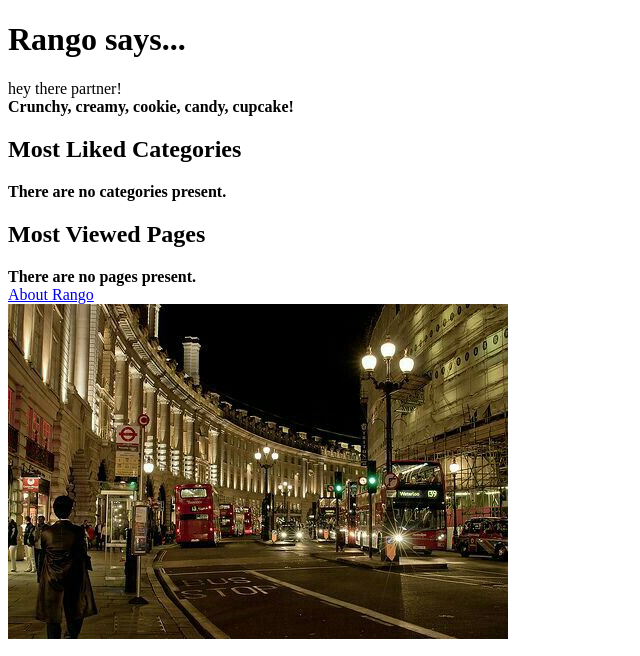
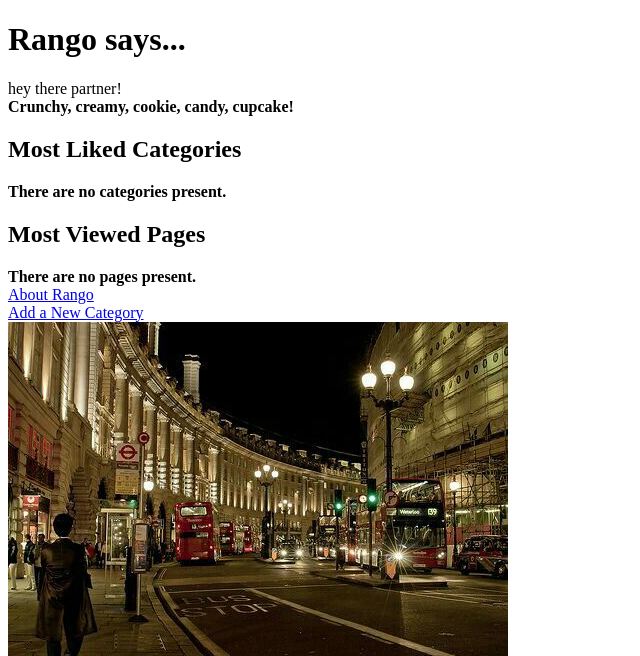
Before and after one commit to phoenixNels/tango_with_django_project, a Django app: page / in a window 1280 px wide. Shown: the top 656 px of the page, without its empty margins (0-640 px from the left). Run offline with Django 3.2, Linux system fonts and the light colour scheme; data that the repository does not hold is empty.

Commit message:
Chapter 7 no excercises

```diff
--- a/rango/urls.py
+++ b/rango/urls.py
@@ -7,4 +7,5 @@ urlpatterns = [
     path('about/', views.about, name='about'),
     path('category/<slug:category_name_slug>/',
          views.show_category, name='show_category'),
+    path('add_category/', views.add_category, name='add_category'),
 ]
--- a/rango/views.py
+++ b/rango/views.py
@@ -2,6 +2,12 @@ from django.shortcuts import render
 from django.http import HttpResponse
 from rango.models import Category
 from rango.models import Page
+from rango.forms import CategoryForm
+from django.shortcuts import redirect
+from rango.forms import PageForm
+from django.shortcuts import redirect
+from django.urls import reverse
+
 
 def index(request):
     category_list = Category.objects.order_by('-likes')[:5]
@@ -32,3 +38,48 @@ def show_category(request, category_name_slug):
         context_dict['pages'] = None
 
     return render(request, 'rango/category.html', context=context_dict)
+
+def add_category(request):
+    form = CategoryForm()
+
+    if request.method == 'POST':
+        form = CategoryForm(request.POST)
+
+        if form.is_valid():
+            form.save(commit=True)
+
+            return redirect('/rango/')
+        else:
+            print(form.errors)
+
+        return render(request, 'rango/add_category.html', {'form': form})
+
+def add_page(request, category_name_slug):
+    try:
+        category = Category.objects.get(slug=category_name_slug)
+    except Category.DoesNotExist:
+        category = None
+
+    if category is None:
+     return redirect('/rango/')
+
+    form = PageForm()
+
+    if request.method == 'POST':
+        form = PageForm(request.POST)
+
+        if form.is_valid():
+            if category:
+                page = form.save(commit=False)
+                page.category = category
+                page.views = 0
+                page.save()
+
+                return redirect(reverse('rango:show_category',
+                                kwargs={'category_name_slug':
+                                        category_name_slug}))
+        else:
+            print(form.errors)
+
+    context_dict = {'form': form, 'category': category}
+    return render(request, 'rango/add_page.html', context=context_dict)
--- a/templates/rango/index.html
+++ b/templates/rango/index.html
@@ -45,6 +45,7 @@
 
         <div>
             <a href="/rango/about/">About Rango</a><br />
+            <a href="/rango/add_category/">Add a New Category</a><br />
             <img src="{% static "images/rango.jpg" %}"
                 alt="Picture of Rango" />
         </div>
```
Also changed, not shown: rango/forms.py (added, +35 -0 lines), templates/rango/add_category.html (added, +24 -0 lines).
